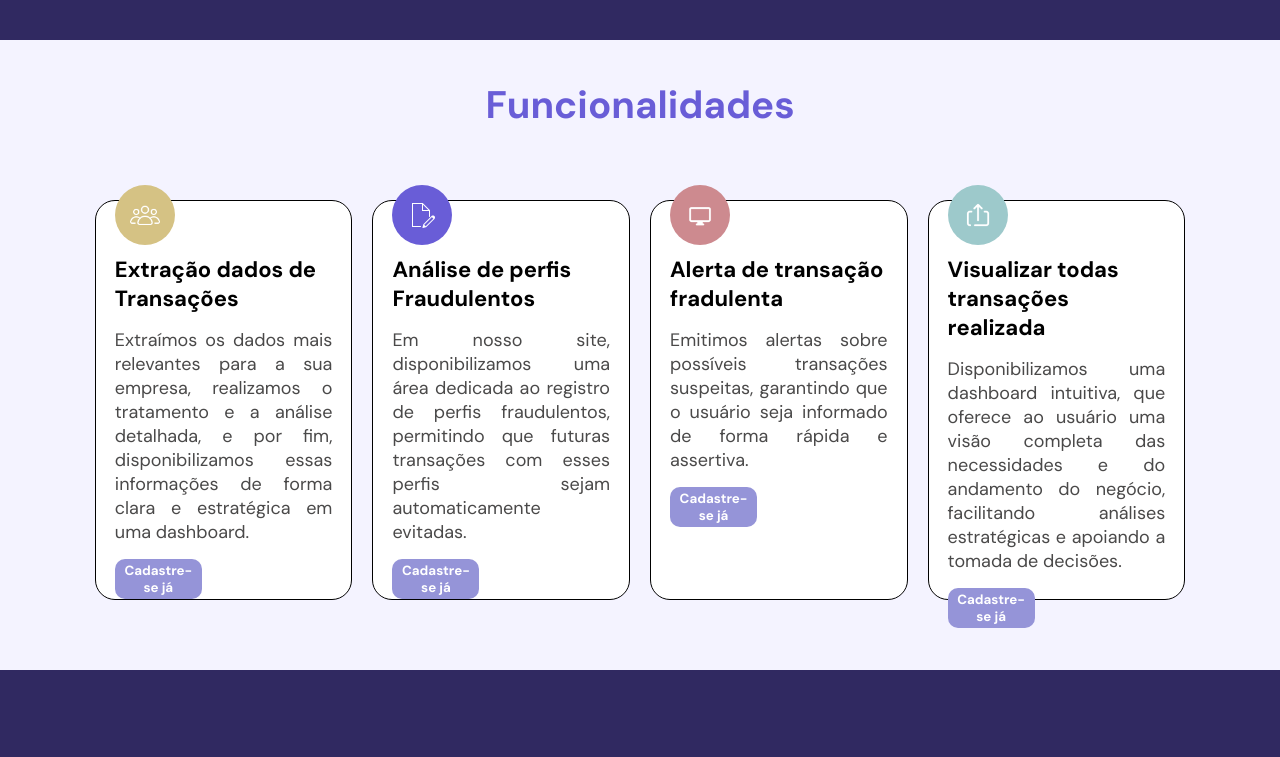
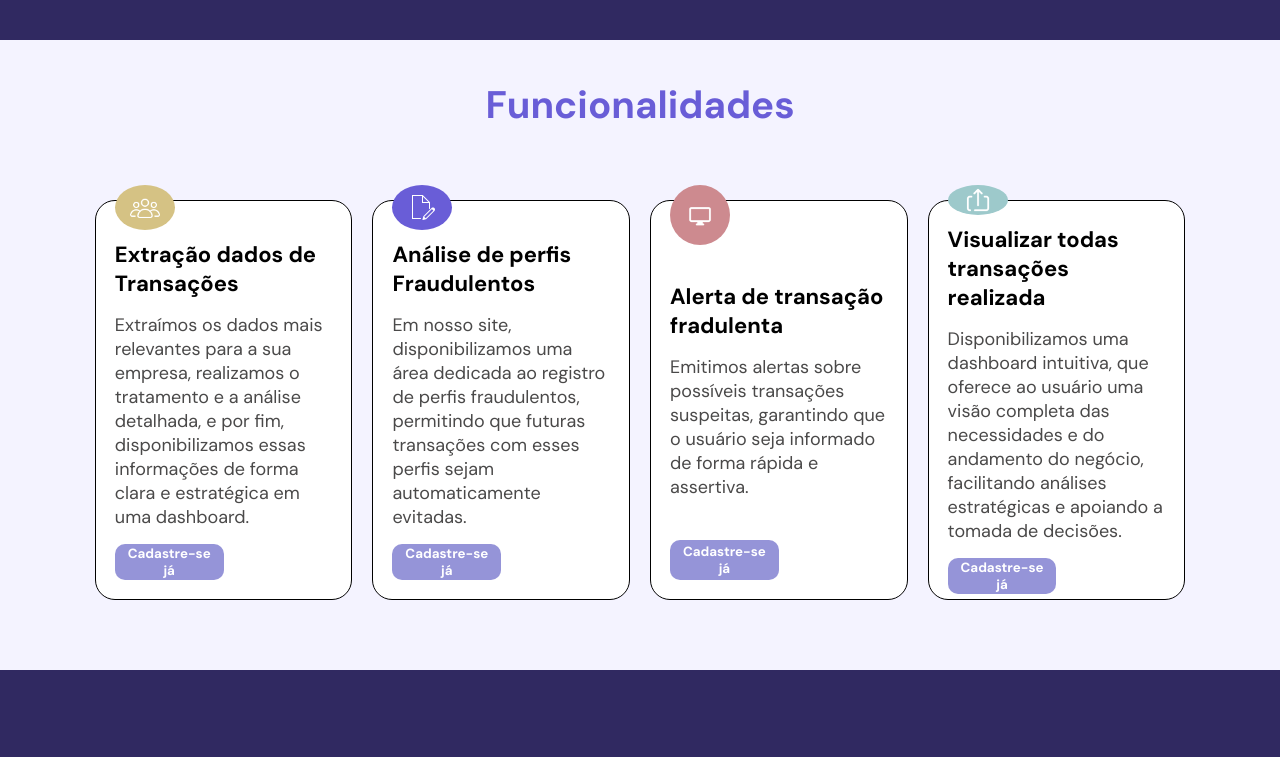
Before and after one commit to Grupo-10-E-commerce/frontend-development, a website: page public/index.html in a window 1280 px wide. Shown: the part 696-1453 px from the top of the page. Drawn offline with nearby package versions, Linux system fonts and the light colour scheme; a web font is replaced by a local one.

Commit message:
ajustar formatação cards funcionalidades

```diff
--- a/public/style/index.css
+++ b/public/style/index.css
@@ -295,12 +295,14 @@ html {
 }
 
 .cards {
+    display: flex;
+    flex-direction: column;
+    justify-content: space-between;
     background-color: white;
     height: 50%;
     margin: 60px;
     padding: 19px;
     border-radius: 20px;
-    text-align: justify;
     border: 1px solid black;
 }
 
@@ -318,7 +320,7 @@ html {
     color: white;
     font-weight: 700;
     margin-top: 15px;
-    width: 40%;
+    width: 50%;
     height: 40px;
     background-color: var(--roxo-claro);
     border-radius: 10px;
```
Also changed, not shown: public/index.html (+1 -1 lines).
